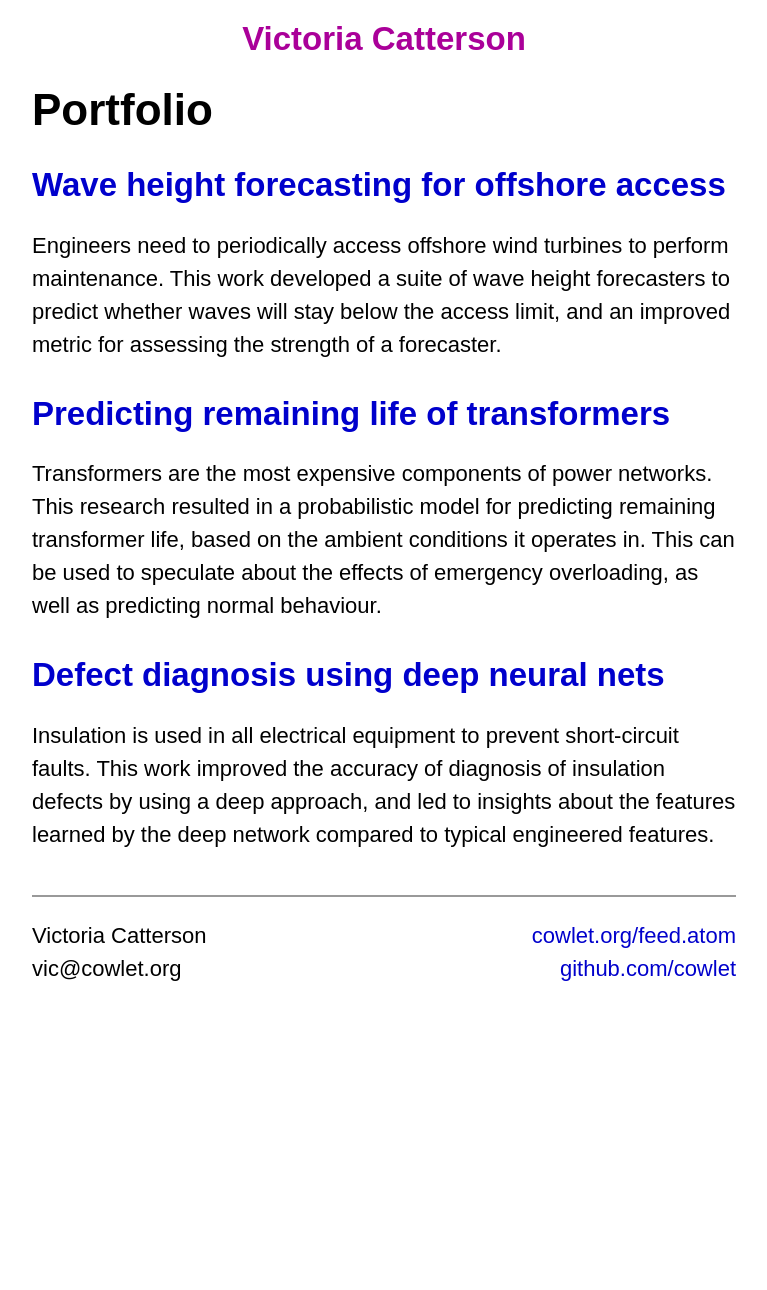
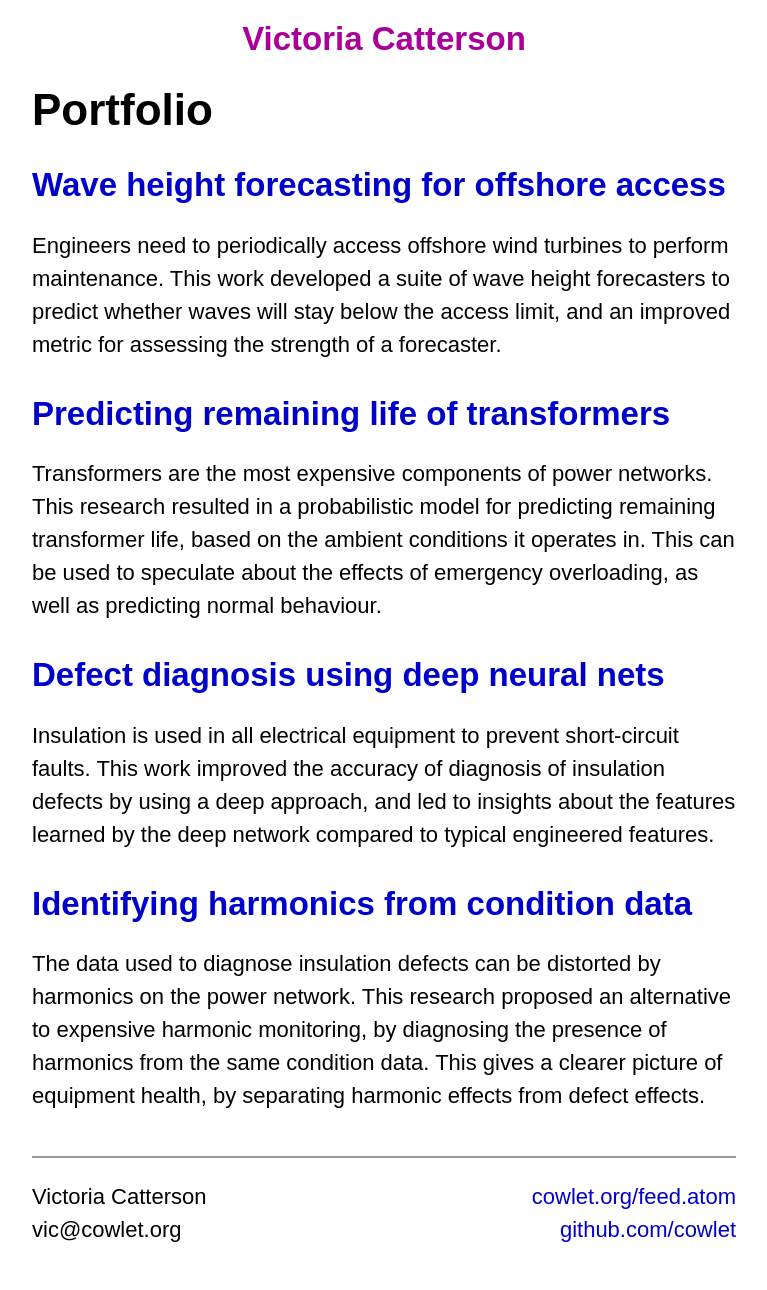
Before and after one commit to cowlet/cowlet.github.io, a Jekyll site: the page built from portfolio/index.markdown, in a window 1280 px wide. Shown: the whole page, without its empty margins (256-1023 px from the left). Built offline with Jekyll 4.4.1, drawn with Linux system fonts in a browser that asks for light colours; before the commit the page ends 1029 px from its top, so only the background shows below that.

Commit message:
Add harmonics to portfolio

```diff
--- a/portfolio/index.markdown
+++ b/portfolio/index.markdown
@@ -30,3 +30,13 @@ by using a deep approach, and led to insights about the features learned by
 the deep network compared to typical engineered features.
 
 [dnns]:         /portfolio/dnns.html
+
+## [Identifying harmonics from condition data][harmonics]
+
+The data used to diagnose insulation defects can be distorted by harmonics
+on the power network. This research proposed an alternative to expensive
+harmonic monitoring, by diagnosing the presence of harmonics from the same
+condition data. This gives a clearer picture of equipment health, by
+separating harmonic effects from defect effects.
+
+[harmonics]:    /portfolio/harmonics.html
```
Also changed, not shown: portfolio/harmonics.markdown (added, +62 -0 lines), 2 other files.
